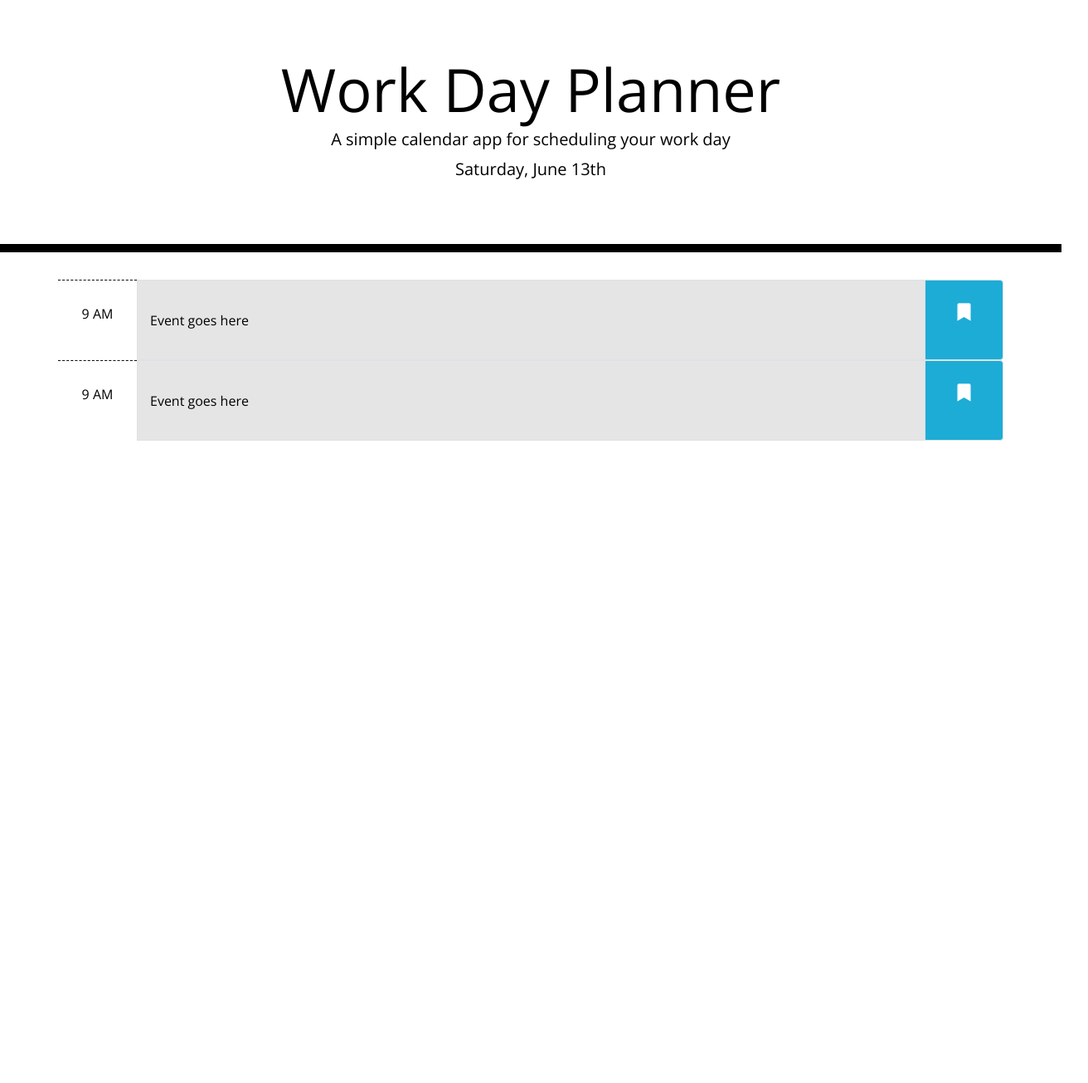
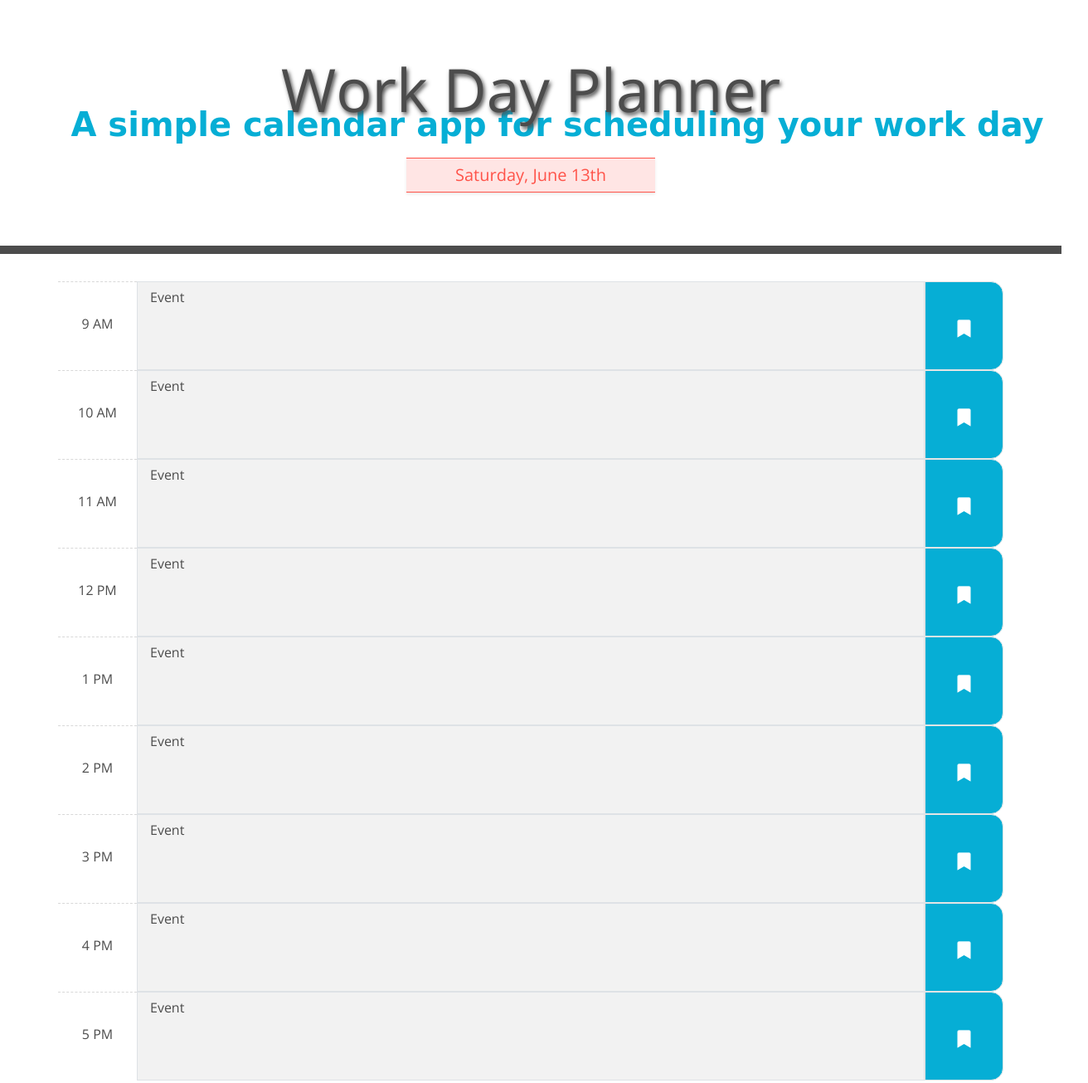
Before and after one commit to jungjungie/Day-Planner, a plain HTML site: page index.html in a window 1280 px wide. Shown: the whole page at 83% size, 1312 px wide, since content can reach past the window. Before the commit the page ends 800 px from the top, so only its background shows below. Drawn offline with nearby package versions, Linux system fonts and the light colour scheme; a web font is replaced by a local one.

Commit message:
Updated design

```diff
--- a/index.html
+++ b/index.html
@@ -9,6 +9,9 @@
 	<link rel="stylesheet" href="https://use.fontawesome.com/releases/v5.8.1/css/all.css"
 		integrity="sha384-50oBUHEmvpQ+1lW4y57PTFmhCaXp0ML5d60M1M7uH2+nqUivzIebhndOJK28anvf" crossorigin="anonymous" />
 	<link href="https://fonts.googleapis.com/css?family=Open+Sans&display=swap" rel="stylesheet" />
+
+	<link href="https://fonts.googleapis.com/css2?family=League+Script&display=swap" rel="stylesheet">
+
 	<link rel="stylesheet" href="style.css" />
 	<title>Work Day Planner</title>
 </head>
@@ -16,8 +19,8 @@
 <body>
 	<header class="jumbotron">
 		<h1 class="display-3">Work Day Planner</h1>
-		<p class="lead">A simple calendar app for scheduling your work day</p>
-		<p id="currentDay" class="lead"></p>
+		<p id="description" class="lead">A simple calendar app for scheduling your work day</p>
+		<p id="currentDay" class="lead shadow-sm"></p>
 	</header>
 	<div class="container">
 		<!-- Timeblocks go here -->
@@ -26,16 +29,74 @@
 			<section class="col-1 text-center hour">
 				<p>9 AM</p>
 			</section>
-			<input type="text" class="col-10 border event" value="Event goes here" />
-			<section class="col-1 border rounded-right align-items save"><i class="fas fa-lg fa-bookmark saveicon"></i>
-			</section>
+			<textarea class="col-10 border">Event</textarea>
+			<button class="col-1 saveBtn">
+				<i class="fas fa-lg fa-bookmark "></i>
+			</button>
 
 			<section class="col-1 text-center hour">
-				<p>9 AM</p>
+				<p>10 AM</p>
 			</section>
-			<input type="text" class="col-10 border event" value="Event goes here" />
-			<section class="col-1 border rounded-right align-items save"><i class="fas fa-lg fa-bookmark saveicon"></i>
+			<textarea class="col-10 border">Event</textarea>
+			<button class="col-1 saveBtn">
+				<i class="fas fa-lg fa-bookmark "></i>
+			</button>
+
+			<section class="col-1 text-center hour">
+				<p>11 AM</p>
 			</section>
+			<textarea class="col-10 border">Event</textarea>
+			<button class="col-1 saveBtn">
+				<i class="fas fa-lg fa-bookmark "></i>
+			</button>
+
+			<section class="col-1 text-center hour">
+				<p>12 PM</p>
+			</section>
+			<textarea class="col-10 border">Event</textarea>
+			<button class="col-1 saveBtn">
+				<i class="fas fa-lg fa-bookmark "></i>
+			</button>
+
+			<section class="col-1 text-center hour">
+				<p>1 PM</p>
+			</section>
+			<textarea class="col-10 border">Event</textarea>
+			<button class="col-1 saveBtn">
+				<i class="fas fa-lg fa-bookmark "></i>
+			</button>
+
+			<section class="col-1 text-center hour">
+				<p>2 PM</p>
+			</section>
+			<textarea class="col-10 border">Event</textarea>
+			<button class="col-1 saveBtn">
+				<i class="fas fa-lg fa-bookmark "></i>
+			</button>
+
+			<section class="col-1 text-center hour">
+				<p>3 PM</p>
+			</section>
+			<textarea class="col-10 border">Event</textarea>
+			<button class="col-1 saveBtn">
+				<i class="fas fa-lg fa-bookmark "></i>
+			</button>
+
+			<section class="col-1 text-center hour">
+				<p>4 PM</p>
+			</section>
+			<textarea class="col-10 border">Event</textarea>
+			<button class="col-1 saveBtn">
+				<i class="fas fa-lg fa-bookmark "></i>
+			</button>
+
+			<section class="col-1 text-center hour">
+				<p>5 PM</p>
+			</section>
+			<textarea class="col-10 border">Event</textarea>
+			<button class="col-1 saveBtn">
+				<i class="fas fa-lg fa-bookmark "></i>
+			</button>
 
 		</section>
 	</div>
--- a/style.css
+++ b/style.css
@@ -4,31 +4,40 @@ body {
   line-height: 1;
 }
 
-/* textarea{
-  background: transparent;
-  border: none;
-  resize: none;
-  color: #000000;
-  border-left: 1px solid black;
-  padding: 10px;
-} */
-
 .jumbotron {
   text-align: center;
   background-color: transparent;
-  color: black;
+  color: #4c4c4c;
   border-radius: 0;
-  border-bottom: 10px solid black;
+  border-bottom: 10px solid #4c4c4c;
+  position: relative;
 }
 
-/* .description{
-  white-space: pre-wrap;
-} */
+.display-3 {
+  text-shadow: 2px 3px 5px #4c4c4c;
+}
 
-/* .time-block{
-  text-align: center;
-  border-radius: 15px;
-} */
+#description {
+  font-family: 'League Script', cursive;
+  font-weight: 700;
+  font-size: 40px;
+  position: absolute;
+  top: 130px;
+  width: 100%;
+  color: #06AED5;
+  z-index: -1;
+}
+
+#currentDay {
+  color: #ff5349;
+  background: #FFE5E4;
+  border-top: 1px solid #ff5349;
+  border-bottom: 1px solid #ff5349;
+  line-height: 2em;
+  width: 300px;
+  margin: 0 auto;
+  margin-top: 40px;
+}
 
 .row {
   white-space: pre-wrap;
@@ -37,29 +46,19 @@ body {
 }
 
 .hour {
-  background-color: #ffffff;
-  color: #000000;
-  border-top: 1px dashed #000000;
+  color: #4c4c4c;
+  border-top: 1px dashed #d8d8d8;
+  background: white;
+  padding-top: 10px;
 }
 
-.event {
-  background: #e5e5e5;
-  /* border: white; */
+textarea{
+  background: #f2f2f2;
+  border: 1px solid #e5e5e5;
+  resize: none;
+  color: #4c4c4c;
+  padding: 10px;
 }
-
-.save {
-  background: #1dacd6;
-  text-align: center;
-  padding: 30px 0;
-}
-
-.saveicon {
-  color: white;
-}
-
-/* .saveicon {
-  padding: 30px 0;
-} */
 
 /* .past {
   background-color: #d3d3d3;
@@ -76,15 +75,23 @@ body {
   color: white;
 } */
 
-/* .saveBtn {
-  border-left: 1px solid black;
+.saveBtn {
+  border: 1px solid #e5e5e5;
   border-top-right-radius: 15px;
   border-bottom-right-radius: 15px;
   background-color: #06AED5;
   color: white;
-} */
+}
 
-/* .saveBtn i:hover {
+.saveBtn:hover {
   font-size: 20px;
   transition: all .3s ease-in-out;
-} */
+}
+
+.saveBtn:focus {
+  outline: none;
+}
+
+i {
+  padding-bottom: 10px;
+}
```
Also changed, not shown: ._index.html.
